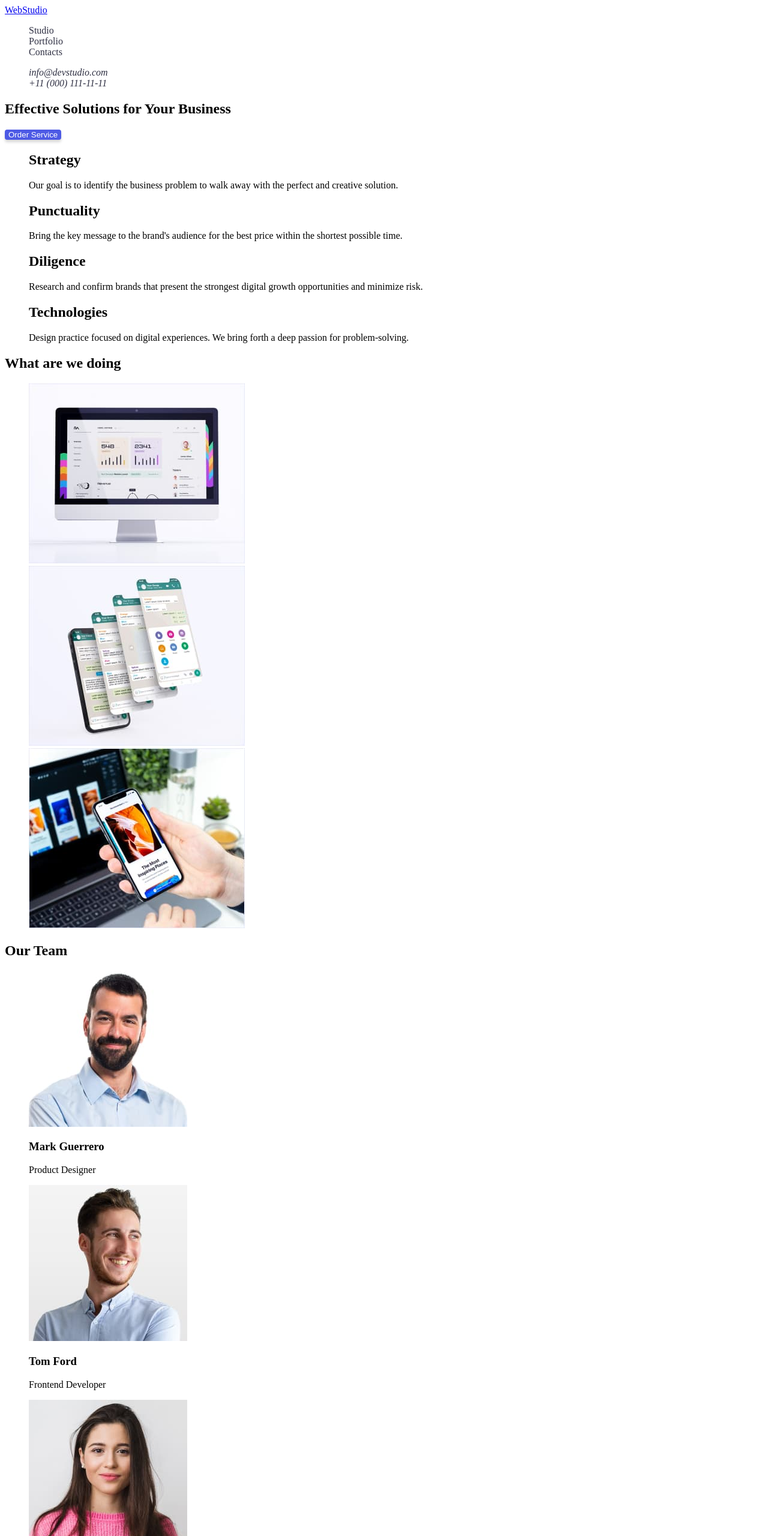
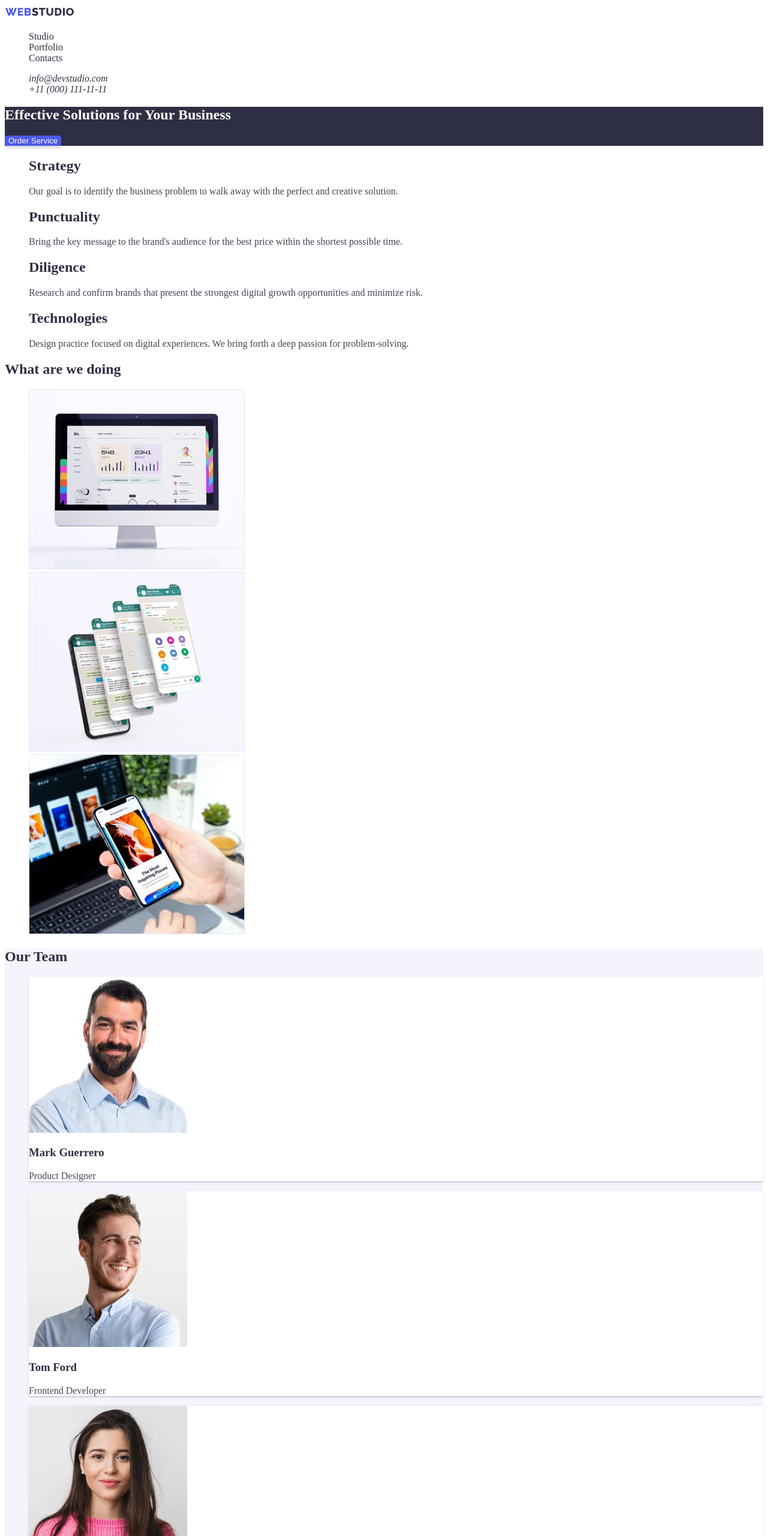
Before and after one commit to Sergei-Bug/goit-markup-hw-02, a plain HTML site: page index.html in a window 1280 px wide. Shown: the top 2560 px of the page at 60% size. Drawn offline with Linux system fonts and the light colour scheme.

Commit message:
add classes + css

```diff
--- a/css/style.css
+++ b/css/style.css
@@ -1,7 +1,9 @@
 body {
-  family: Roboto;
   font-size: 16px;
+  color: #2e2f42;
 }
+
+/* header */
 
 ul {
   list-style-type: none;
@@ -18,6 +20,26 @@ ul {
   color: #404bbf;
 }
 
+/* footer */
+
+.page-footer {
+  background-color: #2e2f42;
+}
+
+.ft-p {
+  color: #e7e9fc;
+}
+
+/* Hero section */
+
+.hero {
+  background-color: #2e2f42;
+}
+
+.hero-title {
+  color: #ffffff;
+}
+
 .btn-hero {
   color: #ffffff;
   background: #4d5ae5;
@@ -32,3 +54,35 @@ ul {
   box-shadow: 0px 4px 4px rgba(0, 0, 0, 0.15);
   border-radius: 4px;
 }
+
+/* section-second */
+
+.list-second-section h2 {
+  color: #2e2f42;
+}
+
+.list-second-section p {
+  color: #434455;
+}
+
+/* section-third */
+
+.section-third h2 {
+}
+
+/* fourth-section */
+
+.fourth-section {
+  background-color: #f4f4fd;
+}
+
+.list-fourth-section p {
+  color: #434455;
+}
+
+.card {
+  background: #ffffff;
+  box-shadow: 0px 1px 6px rgba(46, 47, 66, 0.08),
+    0px 1px 1px rgba(46, 47, 66, 0.16), 0px 2px 1px rgba(46, 47, 66, 0.08);
+  border-radius: 0px 0px 4px 4px;
+}
--- a/index.html
+++ b/index.html
@@ -10,7 +10,9 @@
   <body>
     <header class="page-header">
       <nav>
-        <a href="./index.html" class="logo-ws">WebStudio</a>
+        <a href="./index.html" class="logo-ws"
+          ><img src="./images/logodark.svg" alt="WebStudio logo"
+        /></a>
         <ul class="list-nav">
           <li><a class="link" href="">Studio</a></li>
           <li><a class="link" href="/portfolio.html">Portfolio</a></li>
@@ -36,8 +38,8 @@
         <button type="button" class="btn-hero">Order Service</button>
       </section>
       <section class="section-second">
-        <h2 hidden class="">Advantages</h2>
-        <ul>
+        <h2 hidden class="section-title">Advantages</h2>
+        <ul class="list-second-section">
           <li>
             <h2>Strategy</h2>
             <p>
@@ -68,9 +70,9 @@
           </li>
         </ul>
       </section>
-      <section class="section-third">
-        <h2>What are we doing</h2>
-        <ul>
+      <section class="third-section">
+        <h2 class="title-third-section">What are we doing</h2>
+        <ul class="list-third-section">
           <li>
             <img src="/images/monitor.jpg" alt="mac" width="360" height="300" />
           </li>
@@ -87,11 +89,11 @@
           </li>
         </ul>
       </section>
-      <section class="section-fourth">
-        <h2>Our Team</h2>
-        <ul>
+      <section class="fourth-section">
+        <h2 class="title-fourth-section">Our Team</h2>
+        <ul class="list-fourth-section">
           <li>
-            <article>
+            <article class="card">
               <img
                 src="/images/markguerrero.jpg"
                 alt="Mark Product Designer"
@@ -103,7 +105,7 @@
             </article>
           </li>
           <li>
-            <article>
+            <article class="card">
               <img
                 src="/images/tomford.jpg"
                 alt="Tom Frontend Dev"
@@ -115,7 +117,7 @@
             </article>
           </li>
           <li>
-            <article>
+            <article class="card">
               <img
                 src="/images/camilagarcia.jpg"
                 alt="Camila Marketing"
@@ -127,7 +129,7 @@
             </article>
           </li>
           <li>
-            <article>
+            <article class="card">
               <img
                 src="/images/danielwilson.jpg"
                 alt="Daniel UI"
@@ -142,7 +144,9 @@
       </section>
     </main>
     <footer class="page-footer">
-      <a href="./index.html" class="logo-ws">WebStudio</a>
+      <a href="./index.html" class="logo-ws"
+        ><img src="./images/logolight.svg" alt="WebStudio logo"
+      /></a>
       <p class="ft-p">
         Increase the flow of customers and sales for your business with digital
         marketing & growth solutions.
```
Also changed, not shown: images/logodark.svg (renamed from images/logo.svg), images/logolight.svg (added).
